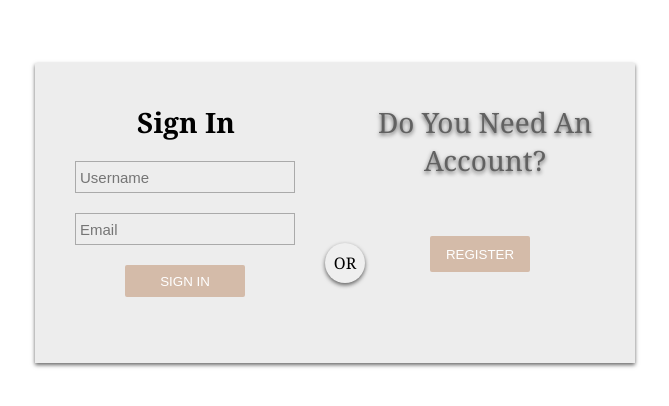
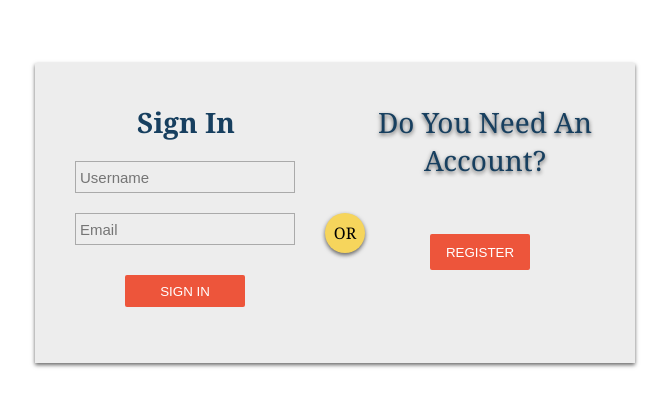
Before and after one commit to khoatran2320/any-out, a Vue app in the folder client/: page /#/login in a window 1280 px wide. Shown: the top 406 px of the page, without its empty margins (305-974 px from the left). Built offline with nearby package versions, Linux system fonts and the light colour scheme.

Commit message:
Update Signin.vue

```diff
--- a/client/src/components/Signin.vue
+++ b/client/src/components/Signin.vue
@@ -1,4 +1,5 @@
 <template>
+<nav id = wrap>
   <div id="login-box">
     <div class="left-box">
       <h1>Sign In</h1>
@@ -13,6 +14,7 @@
     </div>
     <div class="or">OR</div>
   </div>
+  </nav>
 </template>
 <script>
 export default {
@@ -23,7 +25,7 @@ export default {
 body {
   margin: 0;
   padding: 0;
-  background: #efefef;
+  background: #ededed;
   font-size: 16px;
   color: #777;
   font-family: sans-serif;
@@ -50,6 +52,7 @@ h1 {
   margin: 0 0 20px 62px;
   font-weight: 700;
   font-size: 28px;
+  color: #173F5F;
   font-family:Cambria, Cochin, Georgia, Times, 'Times New Roman', serif;
 }
 input[type="text"],
@@ -72,9 +75,10 @@ input[type="password"] {
 input[type="submit"] {
   margin-bottom: 28px;
   margin-left: 50px;
+  margin-top: 10px;
   width: 120px;
   height: 32px;
-  background: #d4bba9;
+  background: #ED553B;
   border: none;
   border-radius: 2px;
   color: #fff;
@@ -103,11 +107,11 @@ input[type="submit"]:focus {
 }
 .or {
   position: absolute;
-  top: 180px;
+  top: 150px;
   left: 290px;
   width: 40px;
   height: 40px;
-  background: #efefef;
+  background: #F6D55C;
   border-radius: 50%;
   box-shadow: 0 2px 4px rgba(0, 0, 0, 0.6);
   line-height: 40px;
@@ -118,14 +122,14 @@ input[type="submit"]:focus {
   display: block;
   margin-bottom: 40px;
   font-size: 28px;
-  color: #616161;
+  color: #173F5F;
   text-align: center;
   text-shadow: 0 2px 4px rgba(0, 0, 0, 0.6);
   font-family: Cambria, Cochin, Georgia, Times, 'Times New Roman', serif;
 }
 button.sign-up {
   margin-bottom: 20px;
-  margin-top: 17px;
+  margin-top: 15px;
   margin-left: 55px;
   width: 100px;
   height: 36px;
@@ -136,6 +140,6 @@ button.sign-up {
   font-weight: 500;
   transition: 0.2s ease;
   cursor: pointer;
-  background-color: #d4bba9;
+  background-color: #ED553B;
 }
 </style>
```
